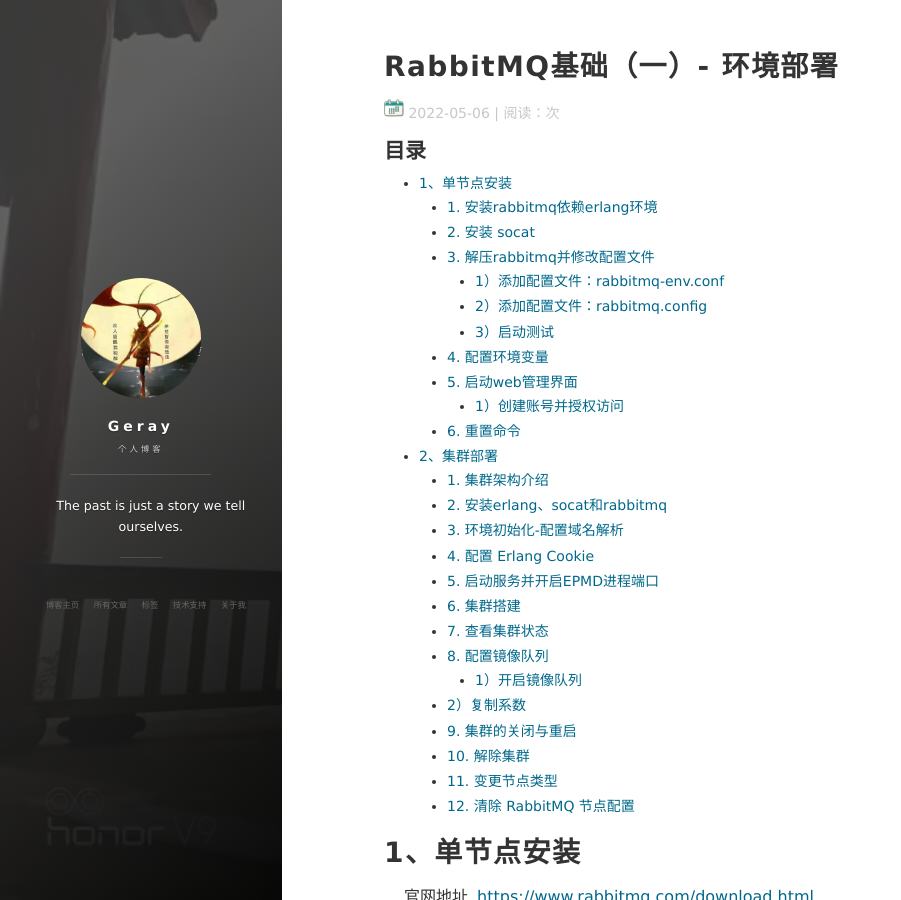
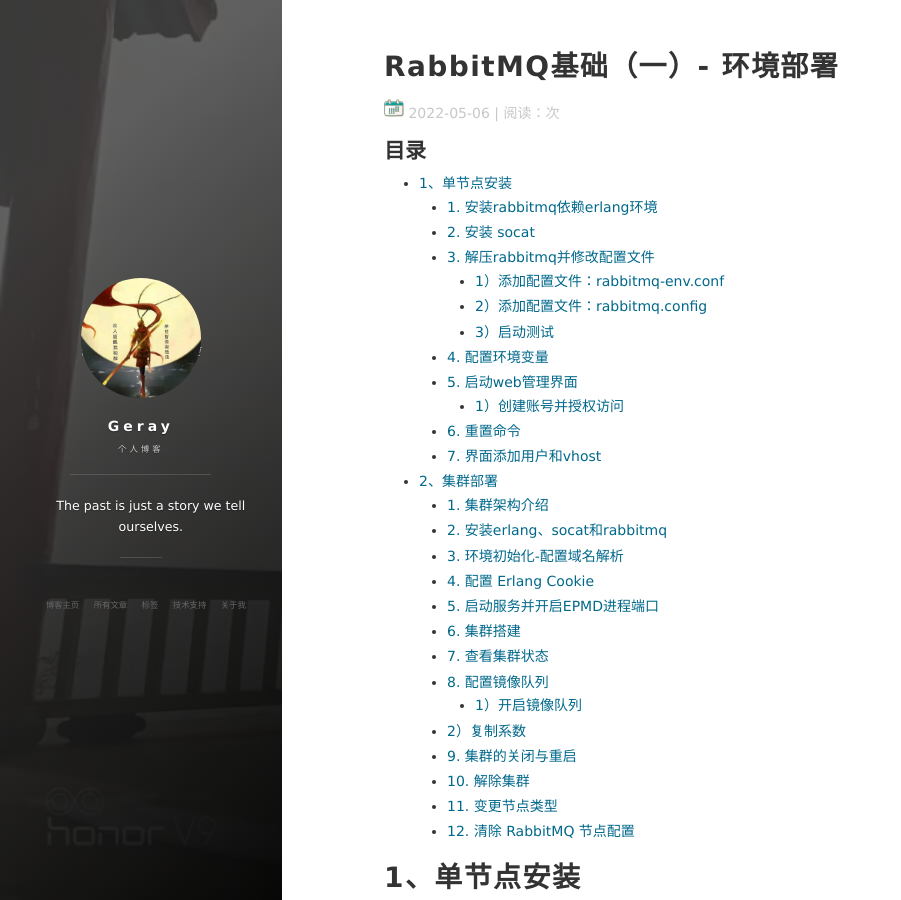
Before and after one commit to geray-zsg/geray-zsg.github.io, a Jekyll site: the page built from _posts/2022-5-6-RabbitMQ基础（一） -环境部署.md, in a window 1280 px wide and 900 px high. Shown: the whole window, without its empty margins (0-901 px from the left). Built offline with Jekyll 4.4.1, drawn with Linux system fonts in a browser that asks for light colours; nearby versions of some CDN libraries; comment, search, counter and statistics services are not loaded.

Commit message:
Update 2022-5-6-RabbitMQ基础（一） -环境部署.md

````diff
--- a/_posts/2022-5-6-RabbitMQ基础（一） -环境部署.md
+++ b/_posts/2022-5-6-RabbitMQ基础（一） -环境部署.md
@@ -208,6 +208,11 @@ rabbitmqctl reset
 # 重新启动命令为
 rabbitmqctl start_app
 ```
+
+## 7. 界面添加用户和vhost
+![image](https://github.com/geray-zsg/geray-zsg.github.io/assets/57170601/bbc59547-e1aa-4340-aea2-a92f994db572)
+![image](https://github.com/geray-zsg/geray-zsg.github.io/assets/57170601/83ab8397-f334-4269-a291-dac74b437010)
+
 
 
 
````
